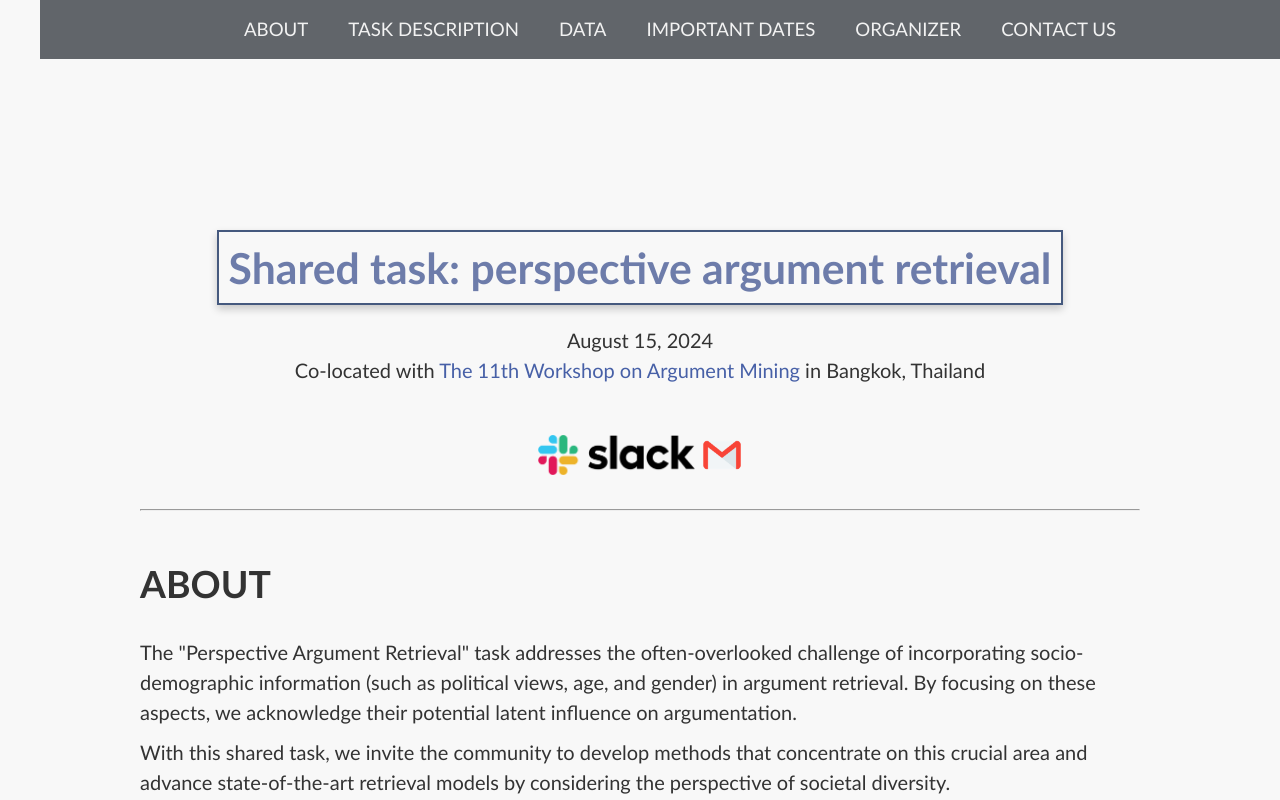
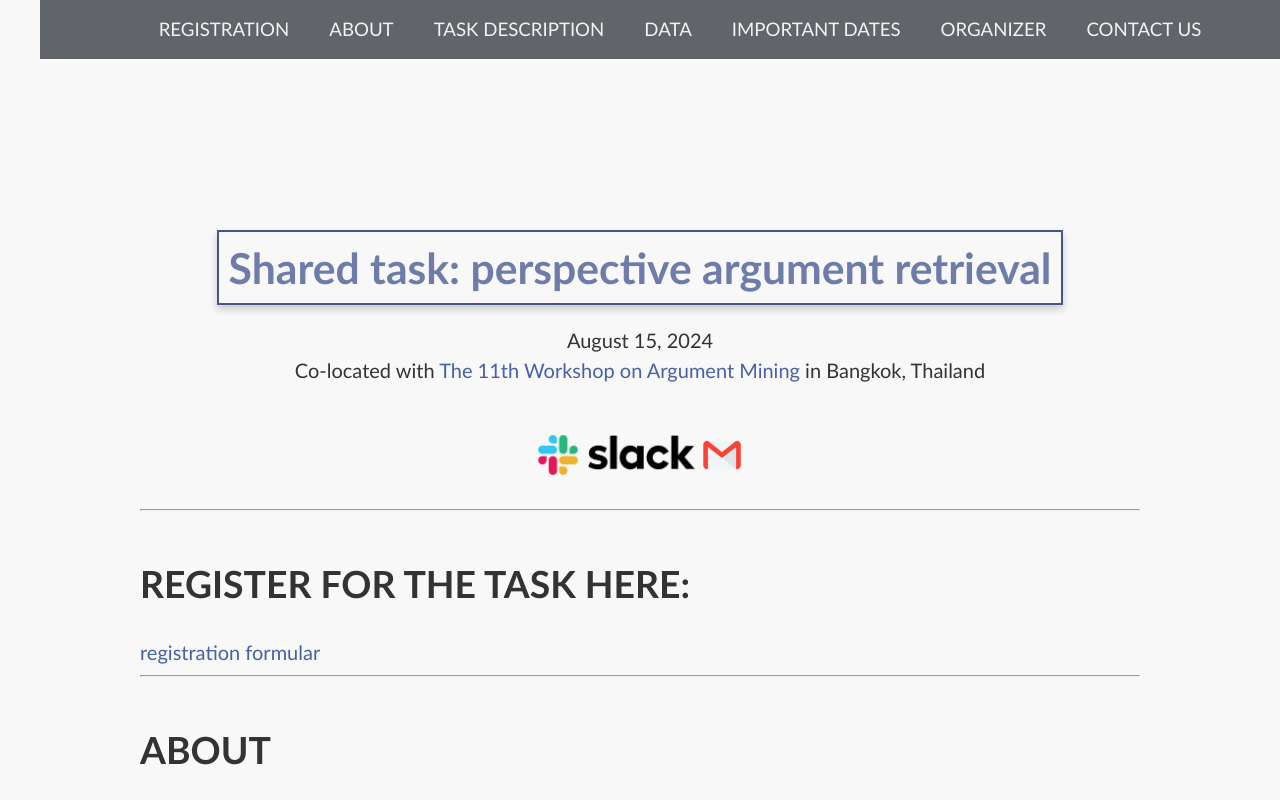
Before and after one commit to Blubberli/perspective-argument-retrieval.github.io, a plain HTML site: page index.html in a window 1280 px wide. Shown: the top 800 px of the page. Drawn offline with Linux system fonts and the light colour scheme; a web font is replaced by a local one.

Commit message:
add registration link

```diff
--- a/index.html
+++ b/index.html
@@ -25,6 +25,7 @@
 <body>
 <nav id="nav" class="navbar">
     <div class="container">
+        <a href="index.html#registration">Registration</a>
         <a href="index.html#about">About</a>
         <!--<a href="index.html#program">Program</a>-->
         <!--<a href="index.html#call">Call for Papers</a>-->
@@ -58,6 +59,12 @@
                                                                                            class="icon"/></a>
         </div>
     </div>
+
+    <hr>
+    <section class="section" id="registration">
+        <h2>Register for the task here:</h2>
+        <p><a href="https://forms.gle/98gFuJi8fVNZ4qn89">registration formular</a></p>
+    </section>
 
     <hr>
     <section class="section" id="about">
```
